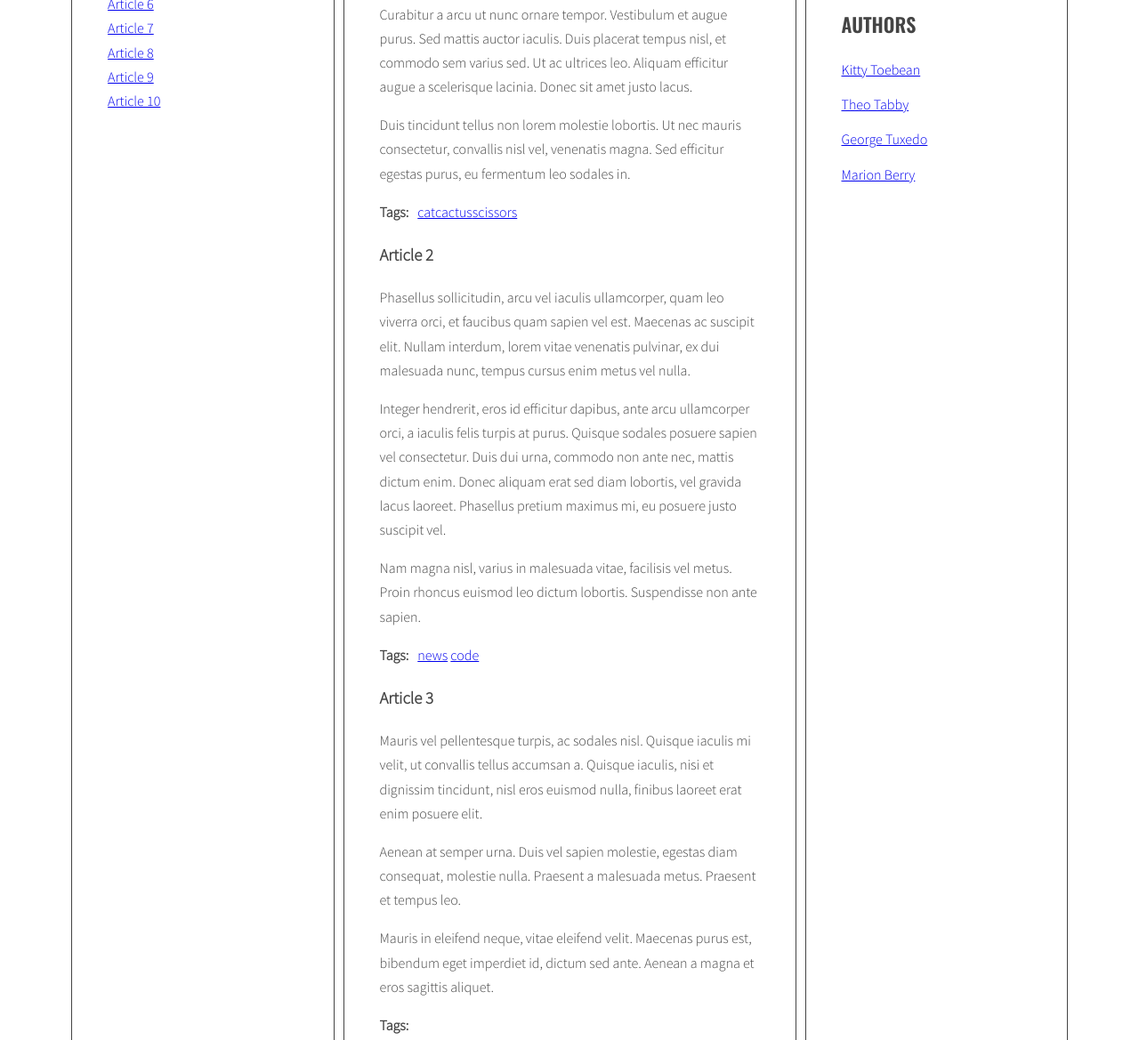
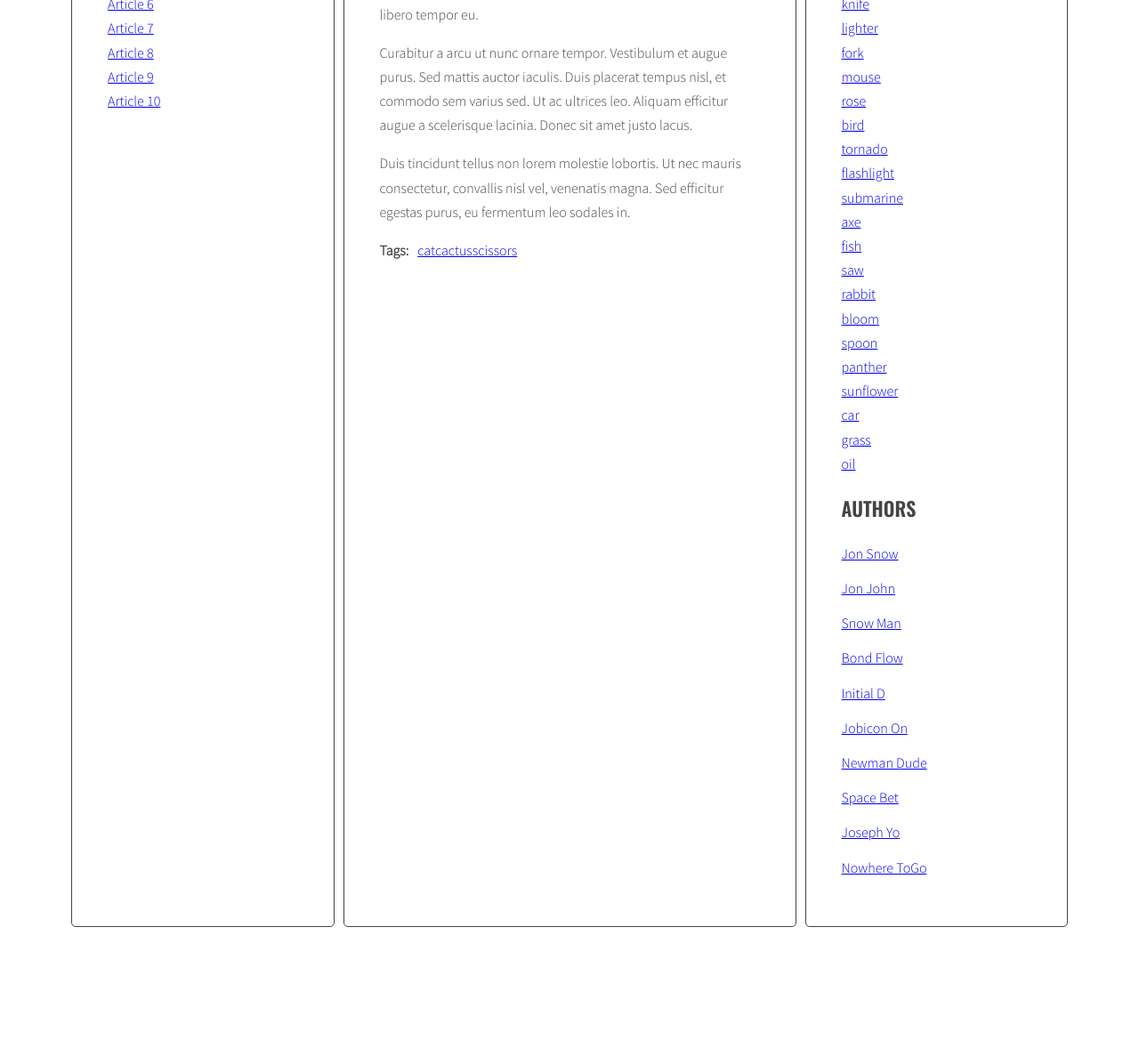
Before and after one commit to bart-x/javascript-blog, a website: page index.html in a window 1280 px wide. Shown: the part 503-1672 px from the top of the page at 89% size. After the commit the page ends 1553 px from the top, so only its background shows below. Drawn offline with nearby package versions, Linux system fonts and the light colour scheme.

Commit message:
Handlebars module bug fixes

```diff
--- a/index.html
+++ b/index.html
@@ -50,7 +50,7 @@
               </ul>
             </div>
           </article>
-          <article class="post active" id="article-2" data-tags="dog tulip knife" data-author="Jon Snow">
+          <article class="post" id="article-2" data-tags="dog tulip knife" data-author="Jon John">
             <h3 class="post-title">Article 2</h3>
             <p class="post-author"></p>
             <div class="post-content">
@@ -74,7 +74,7 @@
               </ul>
             </div>
           </article>
-          <article class="post active" id="article-3" data-tags="lighter cactus fork" data-author="Jon Snow">
+          <article class="post" id="article-3" data-tags="lighter cactus fork" data-author="Snow Man">
             <h3 class="post-title">Article 3</h3>
             <p class="post-author"></p>
             <div class="post-content">
@@ -93,7 +93,7 @@
               </ul>
             </div>
           </article>
-          <article class="post active" id="article-4" data-tags="mouse rose scissors" data-author="Jon Snow">
+          <article class="post" id="article-4" data-tags="mouse rose scissors" data-author="Bond Flow">
             <h3 class="post-title">Article 4</h3>
             <p class="post-author"></p>
             <div class="post-content">
@@ -114,7 +114,7 @@
               </ul>
             </div>
           </article>
-          <article class="post active" id="article-5" data-tags="bird tornado flashlight" data-author="Jon Snow">
+          <article class="post" id="article-5" data-tags="bird tornado flashlight" data-author="Initial D">
             <h3 class="post-title">Article 5</h3>
             <p class="post-author"></p>
             <div class="post-content">
@@ -134,7 +134,7 @@
               </ul>
             </div>
           </article>
-          <article class="post active" id="article-6" data-tags="cat submarine axe" data-author="Jon Snow">
+          <article class="post" id="article-6" data-tags="cat submarine axe" data-author="Jobicon On">
             <h3 class="post-title">Article 6</h3>
             <p class="post-author"></p>
             <div class="post-content">
@@ -156,7 +156,7 @@
               </ul>
             </div>
           </article>
-          <article class="post active" id="article-7" data-tags="fish cactus saw" data-author="Jon Snow">
+          <article class="post" id="article-7" data-tags="fish cactus saw" data-author="Newman Dude">
             <h3 class="post-title">Article 7</h3>
             <p class="post-author"></p>
             <div class="post-content">
@@ -177,7 +177,7 @@
               </ul>
             </div>
           </article>
-          <article class="post active" id="article-8" data-tags="rabbit bloom spoon" data-author="Jon Snow">
+          <article class="post" id="article-8" data-tags="rabbit bloom spoon" data-author="Space Bet">
             <h3 class="post-title">Article 8</h3>
             <p class="post-author"></p>
             <div class="post-content">
@@ -199,7 +199,7 @@
               </ul>
             </div>
           </article>
-          <article class="post active" id="article-9" data-tags="panther sunflower dog" data-author="Jon Snow">
+          <article class="post" id="article-9" data-tags="panther sunflower dog" data-author="Joseph Yo">
             <h3 class="post-title">Article 9</h3>
             <p class="post-author"></p>
             <div class="post-content">
@@ -221,7 +221,7 @@
               </ul>
             </div>
           </article>
-          <article class="post active" id="article-10" data-tags="car grass oil" data-author="Jon Snow">
+          <article class="post" id="article-10" data-tags="car grass oil" data-author="Nowhere ToGo">
             <h3 class="post-title">Article 10</h3>
             <p class="post-author"></p>
             <div class="post-content">
@@ -285,18 +285,18 @@
   </div>
 
   <script id="template-author-cloud-link" type="text/x-handlebars-template">
-      {{#each authors}};
+      {{#each authors}}
 
       <li><a class="tag-size-{{ className }}" href ="#author-{{author}}">{{author}}</a></li>
-      {{/each}};
+      {{/each}}
       </script>
 
 
   <script id="template-tag-cloud-link" type="text/x-handlebars-template">
-      {{#each tags}};
+      {{#each tags}}
 
       <li><a class="tag-size-{{ className }}" href="#tag-{{ tag }}">{{ tag }}</a></li>
-      {{/each}};
+      {{/each}}
       </script>
 
   <script id="template-author-link" type="text/x-handlebars-template">
--- a/js/script.js
+++ b/js/script.js
@@ -4,8 +4,8 @@ const templates = {
   articleLink: Handlebars.compile(document.querySelector('#template-article-link').innerHTML),
   tagLink: Handlebars.compile(document.querySelector('#template-tag-link').innerHTML),
   authorLink: Handlebars.compile(document.querySelector('#template-author-link').innerHTML),
-  tagCloudLink : Handlebars.compile(document.querySelector('#template-tag-cloud-link').innerHTML),
-  authorCloudLink : Handlebars.compile(document.querySelector('#template-author-cloud-link').innerHTML),
+  tagCloudLink: Handlebars.compile(document.querySelector('#template-tag-cloud-link').innerHTML),
+  authorCloudLink: Handlebars.compile(document.querySelector('#template-author-cloud-link').innerHTML),
 };
 
 
@@ -20,98 +20,98 @@ const optArticleSelector = '.post',
 
 
 const titleClickHandler = function (event) {
-  event.preventDefault();
-  const clickedElement = this;
+  event.preventDefault()
+  const clickedElement = this
 
   /* [DONE] remove class 'active' from all article links  */
-  const activeLinks = document.querySelectorAll('.titles a.active');
+  const activeLinks = document.querySelectorAll('.titles a.active')
 
   for (let activeLink of activeLinks) {
-    activeLink.classList.remove('active');
+    activeLink.classList.remove('active')
   }
 
   /* [DONE] add class 'active' to the clicked link */
-  clickedElement.classList.add('active');
+  clickedElement.classList.add('active')
 
   /* [DONE] remove class 'active' from all articles */
-  const activeArticles = document.querySelectorAll('.posts .active');
+  const activeArticles = document.querySelectorAll('.posts .active')
 
   for (let activeArticle of activeArticles) {
-    activeArticle.classList.remove('active');
+    activeArticle.classList.remove('active')
   }
 
   /* get 'href' attribute from the clicked link */
-  const articleSelector = clickedElement.getAttribute('href');
+  const articleSelector = clickedElement.getAttribute('href')
 
   /* find the correct article using the selector (value of 'href' attribute) */
   const targetArticle = document.querySelector(articleSelector)
 
   /* add class 'active' to the correct article */
-  targetArticle.classList.add('active');
-}
+  targetArticle.classList.add('active')
+};
 
 
 function generateTitleLinks(customSelector = '') {
 
   /* remove contents of titleList */
-  const titleList = document.querySelector(optTitleListSelector);
+  const titleList = document.querySelector(optTitleListSelector)
   titleList.innerHTML = '';
 
 
   /* for each article */
-  const articles = document.querySelectorAll(optArticleSelector + customSelector);
-  let html = '';
+  const articles = document.querySelectorAll(optArticleSelector + customSelector)
+  let html = ''
   console.log(articles);
 
   for (let article of articles) {
     /* get the article id */
-    const articleId = article.getAttribute('id');
+    const articleId = article.getAttribute('id')
 
     /* find the title element */
-    const articleTitle = article.querySelector(optTitleSelector).innerHTML;
+    const articleTitle = article.querySelector(optTitleSelector).innerHTML
     // console.log(articleTitle);
 
     /* get the title from the title element */
-    const articleTitleElement = article.getAttribute('article title');
+    const articleTitleElement = article.getAttribute('article title')
     // console.log(titleList);
 
     /* create HTML of the link */
 
-    const linkHTMLData = { id: articleId, title: articleTitle };
-    const linkHTML = templates.articleLink(linkHTMLData);
-    html += linkHTML;
+    const linkHTMLData = { id: articleId, title: articleTitle }
+    const linkHTML = templates.articleLink(linkHTMLData)
+    html += linkHTML
 
-  }
+  };
 
   /* insert link into titleList */
 
-  titleList.innerHTML = html;
+  titleList.innerHTML = html
 
-  const links = document.querySelectorAll('.titles a');
+  const links = document.querySelectorAll('.titles a')
 
   for (let link of links) {
-    link.addEventListener('click', titleClickHandler);
+    link.addEventListener('click', titleClickHandler)
   }
 
-}
+};
 
 generateTitleLinks();
 
-function calculateTagsParams(allTags) {
-  const params = { max: '0', min: '999999' };
+function calculateTagsParams(tags) {
+  const params = { max: '0', min: '999999' }
 
   for (let tag in tags) {
-    console.log(tag + ' is used ' + tags[tag] + ' times');
+    console.log(tag + ' is used ' + tags[tag] + ' times')
 
     if (tags[tag] > params.max) {
-      params.max = tags[tag];
+      params.max = tags[tag]
     }
     if (tags[tag] < params.min) {
-      params.min = tags[tag];
+      params.min = tags[tag]
     }
   }
   return params;
-};
+}
 
 function calculateTagClass(count, params) {
 
@@ -119,59 +119,59 @@ function calculateTagClass(count, params) {
 
 function generateTags() {
   /* [NEW] create a new variable allTags with an empty array */
-  let allTags = {};
+  let allTags = {}
 
   /* find all articles */
-  const articles = document.querySelectorAll(optArticleSelector);
+  const articles = document.querySelectorAll(optArticleSelector)
 
   /* START LOOP: for every article: */
   for (let article of articles) {
 
     /* find tags wrapper */
-    const tagsWrapper = article.querySelector(optArticleTagsSelector);
-    console.log(tagsWrapper);
+    const tagsWrapper = article.querySelector(optArticleTagsSelector)
+    console.log(tagsWrapper)
 
     /* make html variable with empty string */
-    let html = '';
+    let html = ''
 
     /* get tags from data-tags attribute */
-    const articleTags = article.getAttribute('data-tags');
+    const articleTags = article.getAttribute('data-tags')
 
     /* split tags into array */
-    const articleTagsArray = articleTags.split(' ');
+    const articleTagsArray = articleTags.split(' ')
 
     /* START LOOP: for each tag */
     for (let tag of articleTagsArray) {
 
       /* generate HTML of the link */
-      const linkHTML = '<li><a href="#tag-' + tag + '"><span>' + tag + '</span></a></li>';
+      const linkHTML = '<li><a href="#tag-' + tag + '"><span>' + tag + '</span></a></li>'
 
       /* add generated code to html variable */
-      html += linkHTML;
+      html += linkHTML
 
       /* [NEW] check if this link is NOT already in allTags */
       if (!allTags[tag]) {
         /* [NEW] add tag to allTags object */
-        allTags[tag] = 1;
+        allTags[tag] = 1
       } else {
-        allTags[tag]++;
+        allTags[tag]++
       }
 
       /* END LOOP: for each tag */
-    }
+    };
     /* insert HTML of all the links into the tags wrapper */
-    tagsWrapper.innerHTML = html;
+    tagsWrapper.innerHTML = html
 
     /* END LOOP: for every article: */
 
     /* [NEW] find list of tags in right column */
-    const tagList = document.querySelector('.tags');
+    const tagList = document.querySelector('.tags')
 
-    const tagsParams = calculateTagsParams(allTags);
-    console.log('tagsParams:', tagsParams);
+    const tagsParams = calculateTagsParams(allTags)
+    console.log('tagsParams:', tagsParams)
 
     /* [NEW] create variable for all links HTML code */
-    const allTagsData = {tags: []};
+    const allTagsData = { tags: [] }
 
     /* [NEW] START LOOP: for each tag in allTags: */
     for (let tag in allTags) {
@@ -180,69 +180,70 @@ function generateTags() {
         tag: tag,
         count: allTags[tag],
         className: calculateTagClass(allTags[tag], tagsParams)
-      });
+      })
     }
 
     /* [NEW] END LOOP: for each tag in allTags: */
 
     /*[NEW] add HTML from allTagsHTML to tagList */
-    tagList.innerHTML = templates.tagCloudLink(allTagsData);
-    console.log(allTagsData);
-  };
-}
+    tagList.innerHTML = templates.tagCloudLink(allTagsData)
+    console.log(allTagsData)
+  }
+};
 
 generateTags();
 
 function tagClickHandler(event) {
 
   /* prevent default action for this event */
-  event.preventDefault();
+  event.preventDefault()
 
   /* make new constant named "clickedElement" and give it the value of "this" */
-  const clickedElement = this;
-  console.log(clickedElement);
+  const clickedElement = this
+  console.log(clickedElement)
 
   /* make a new constant "href" and read the attribute "href" of the clicked element */
-  const href = clickedElement.getAttribute('href');
-  console.log(clickedElement);
+  const href = clickedElement.getAttribute('href')
+  console.log(clickedElement)
 
   /* make a new constant "tag" and extract tag from the "href" constant */
-  const tag = href.replace('#tag-', '');
-  console.log(tag);
+  const tag = href.replace('#tag-', '')
+  console.log(tag)
 
   /* find all tag links with class active */
-  const findTagLinks = document.querySelectorAll('a.active[href^="#tag-"]');
-  console.log(findTagLinks);
+  const findTagLinks = document.querySelectorAll('a.active[href^="#tag-"]')
+  console.log(findTagLinks)
 
   /* START LOOP: for each active tag link */
   for (let tag of findTagLinks) {
 
     /* remove class active */
-    findTagLinks = activeLink.classList.remove('.active');
-    console.log(findTagLinks);
+    findTagLinks = activeLink.classList.remove('.active')
+    console.log(findTagLinks)
 
     /* END LOOP: for each active tag link */
   }
   /* find all tag links with "href" attribute equal to the "href" constant */
-  const findTagLinksHref = document.querySelectorAll('href');
-  console.log(findTagLinksHref);
+  const findTagLinksHref = document.querySelectorAll('href')
+  console.log(findTagLinksHref)
 
   /* START LOOP: for each found tag link */
   for (let findTagLinksHref of findTagLinks) {
 
     /* add class active */
-    findTagLinksHref.classList.add('active');
+    findTagLinksHref.classList.add('active')
 
     /* END LOOP: for each found tag link */
   }
   /* execute function "generateTitleLinks" with article selector as argument */
-  generateTitleLinks('[data-tags~="' + tag + '"]');
+  generateTitleLinks('[data-tags~="' + tag + '"]')
 }
 
 function addClickListenersToTags() {
 
   /* find all links to tags */
-  const findTagLinks = document.querySelectorAll('a.active[href^="#tag-"]');
+  const findTagLinks = document.querySelectorAll('.post .post-tags a, .list.tags a');
+  // const findTagLinks = document.querySelectorAll('a.active[href^="#tag-"]')
   console.log(findTagLinks);
 
   /* START LOOP: for each link */
@@ -252,28 +253,139 @@ function addClickListenersToTags() {
     tagLink.addEventListener('click', tagClickHandler);
 
     /* END LOOP: for each link */
-  };
+  }
 };
 
 addClickListenersToTags();
 
+
+// funkcja generate authors
 function generateAuthors() {
+
+  /* Tworze obiekt który będzie przechowywał wszystkich autorów i podpisuję to pod stałą  */
+  let allAuthors = {};
+  console.log(allAuthors);
 
   // find all articles
   const articles = document.querySelectorAll(optArticleSelector);
+  console.log(articles);
 
-  // start loop for every article
+  // for every article find author
   for (let article of articles) {
-    const authorWrapper = article.querySelector(optArticleAuthorSelector);
-    const author = article.getAttribute('data-author');
-    console.log(authorWrapper);
 
-    // generate link
-    const linkHTML = '<li><a href="#author-' + author + '">by ' + author + '</a></li>';
+    /* znajduje wrapper w html an autorów   */
+    const authorsWrapper = article.querySelector(optArticleAuthorSelector);
+    console.log(authorsWrapper);
 
-    // add link to wrapper
-    authorWrapper.innerHTML = linkHTML;
-  };
-};
+    /* przygotowanie zmiennej HTML  */
+    let html = '';
 
+    // get authors from data=authors
+    const articleAuthor = article.getAttribute('data-author');
+
+    // generate html link for author  for example <p class="post-author">by Marion Berry</p>
+    //const linkHTML = '<a href="#author-' + articleAuthor + '"> by ' + articleAuthor + '</a>';
+    // generujemy link pod template template-author-link
+    const linkHTMLData = { author: articleAuthor, author: articleAuthor };
+    const linkHTML = templates.authorLink(linkHTMLData);
+
+    if (!allAuthors[articleAuthor]) {
+      allAuthors[articleAuthor] = 1;
+
+    } else {
+
+      allAuthors[articleAuthor]++;
+    }
+
+    // add generated code to html variable
+    html = html + linkHTML;
+    console.log(html);
+
+    // insert html link into wrapper
+    authorsWrapper.insertAdjacentHTML('beforeend', html);
+    console.log(allAuthors);
+  }
+
+  // dodawanie autorów do chmury po prawej
+  /* pobieram wrapper do autorów z prawego sidebara */
+  const authorListSidebar = document.querySelector('.authors');
+
+  // do authors params przypisuje wynik działania funkcji
+  const authorsParams = calculateTagsParams(allAuthors);
+  console.log('authorParams:', authorsParams);
+
+  //let allTagsHTML = '';
+  const allAuthorsData = { authors: [] };
+
+  for (let author in allAuthors) {
+
+    /* generate code of a link and add it to allTagsHTML */
+    const authorNumber = calculateTagClass(allAuthors[author], authorsParams);
+    console.log('authorNumber:', authorNumber);
+
+    //allTagsHTML += '<li><a class="tag-size-'+ authorNumber +' " href ="#author-' + author + '">'+ author + '</a></li> ';
+
+    allAuthorsData.authors.push({
+      author: author,
+      count: allAuthors[author],
+      className: calculateTagClass(allAuthors[author], authorsParams)
+    });
+  }
+
+  /* add HTML from allTagsHTML to tagList */
+  //authorListSidebar.innerHTML = allTagsHTML;
+
+  authorListSidebar.innerHTML = templates.authorCloudLink(allAuthorsData);
+  console.log(allAuthorsData);
+
+  const authors = document.querySelectorAll('.authors a');
+
+  for (let author of authors) {
+    author.addEventListener('click', authorClickHandler);
+  }
+
+}
 generateAuthors();
+
+// authorClickHandler wzorujac sie na tagClickHandler
+function authorClickHandler(event) {
+
+  event.preventDefault();   // prevent default action for this event
+
+  const clickedElement = this;
+
+  const href = clickedElement.getAttribute('href');// read href from clicked element
+  console.log(href);
+
+  const author = href.replace('#author-', '');  /* make a new constant authoer and extract tag from the "href" constant */
+  const authorLinks = document.querySelectorAll('a.active[href^="#author-"]'); // find all author links with active class
+  console.log(authorLinks);
+
+  for (let authorLink of authorLinks) {
+    authorLink.classList.remove('active');
+  }
+
+  const hrefAuthorLinks = document.querySelectorAll('a[href="' + href + '"]');
+  console.log(hrefAuthorLinks);
+
+  for (let hrefAuthorLink of hrefAuthorLinks) {
+    hrefAuthorLink.classList.add('active');
+    console.log(hrefAuthorLink);
+  }
+
+  generateTitleLinks('[data-author="' + author + '"]');
+
+}
+
+// addClickListenersToAuthors wzorujac sie na addClickListenersToTags
+function addClickListenersToAuthors() {
+
+  const authorLinks = document.querySelectorAll('.post .post-author a'); // find all links to tags */
+  console.log(authorLinks);
+
+  for (let authorLink of authorLinks) {  // for each link add tagClickHandler as event listener for that link */
+    authorLink.addEventListener('click', authorClickHandler);
+  }
+}
+
+addClickListenersToAuthors();
```
